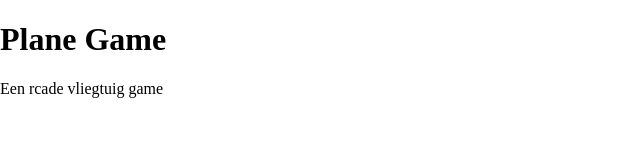
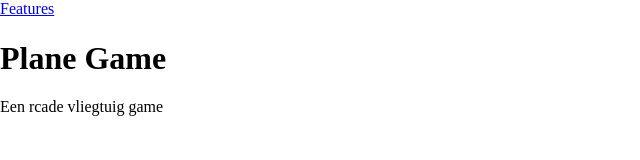
Before and after one commit to Jadabyte/2imd-webtech3-lab1, a plain HTML site: page index.html in a window 1280 px wide. Shown: the whole page, without its empty margins (0-640 px from the left). Drawn offline with Linux system fonts and the light colour scheme.

Commit message:
added nav

```diff
--- a/index.html
+++ b/index.html
@@ -9,6 +9,9 @@
 
 </head>
 <body>
+    <nav>
+        <a href="features.html">Features</a>
+    </nav>
     <h1>Plane Game</h1>
     <p>Een rcade vliegtuig game</p>
 </body>
```
